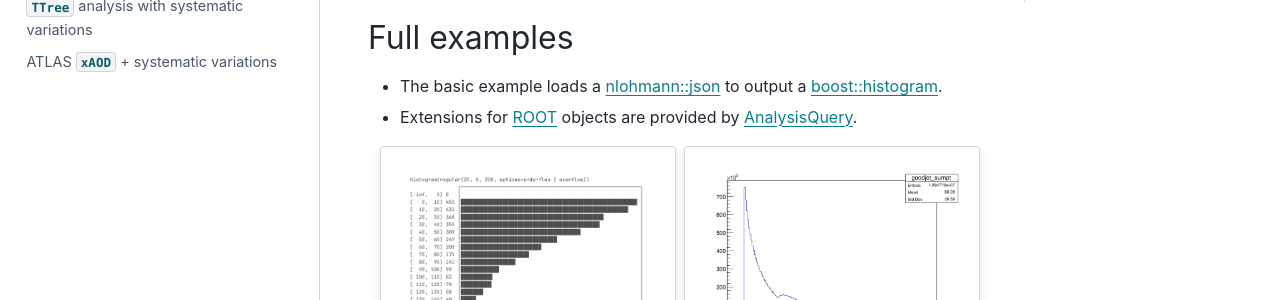
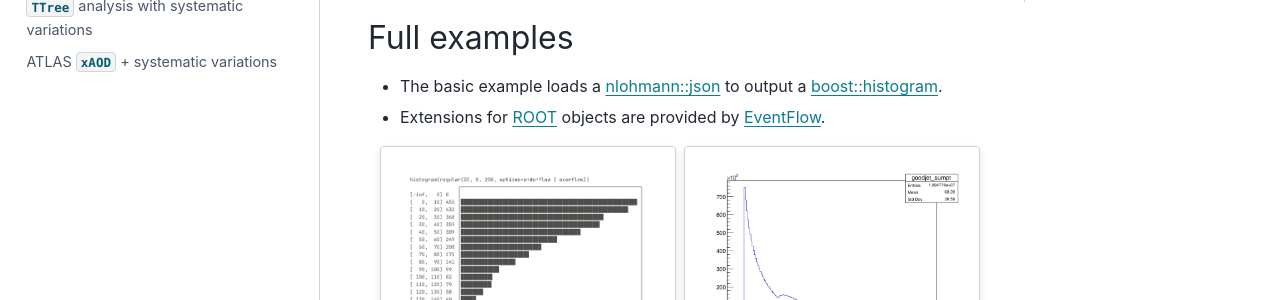
Before and after one commit to taehyounpark/queryosity, a Sphinx documentation site: the page built from docs/examples/index.md, in a window 1280 px wide and 1198 px high. Shown: the part 217-517 px from the top of the window. Built offline with Sphinx 7.4.7 and the PyData theme 0.15.4, drawn with Linux system fonts in a browser that asks for light colours.

```diff
--- a/docs/examples/index.md
+++ b/docs/examples/index.md
@@ -13,7 +13,7 @@
 ## Full examples
 
 - The basic example loads a [nlohmann::json](https://github.com/nlohmann/json) to output a [boost::histogram](https://www.boost.org/doc/libs/1_85_0/libs/histogram/doc/html/index.html).
-- Extensions for [ROOT](https://root.cern/) objects are provided by [AnalysisQuery](https://github.com/taehyounpark/AnalysisQuery).
+- Extensions for [ROOT](https://root.cern/) objects are provided by [EventFlow](https://github.com/taehyounpark/EventFlow).
 
 ::::{grid} 2
 :gutter: 2
```
Also changed, not shown: docs/examples/hww.md (+2 -2 lines), docs/examples/iris.md (+2 -2 lines), docs/examples/xaod.md (+2 -2 lines), 5 other files.
